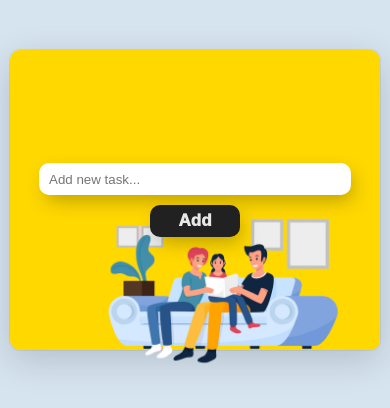
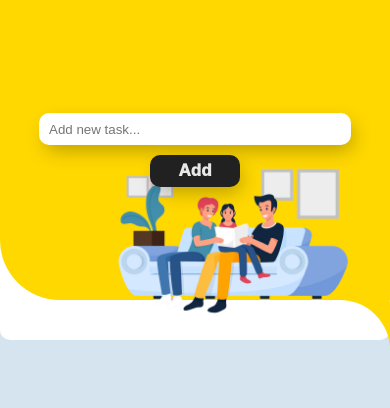
Before and after one commit to dradisic21/ToDoList, a React (Create React App) app: page / in a window 390 px wide. Shown: the top 408 px of the page. Built offline with nearby package versions, Linux system fonts and the light colour scheme.

Commit message:
Add files via upload
design fixes

```diff
--- a/src/components/ToDoForm/ToDoForm.jsx
+++ b/src/components/ToDoForm/ToDoForm.jsx
@@ -15,8 +15,10 @@ export function ToDoForm({ addTask }) {
   }
 
   return (
+    <>
+
     <div className="container-box">
-
+    <div className="box"></div>
       <form onSubmit={handleSubmit} className="form-field">
         <Input
           type="text"
@@ -30,5 +32,7 @@ export function ToDoForm({ addTask }) {
         <img src="./assets/background.png" alt=""/>
       </div>
     </div>
+    </>
+
   );
 }
--- a/src/styles/Button.scss
+++ b/src/styles/Button.scss
@@ -88,3 +88,23 @@
     outline: none;
   }
 }
+
+@media (max-width: 615px) {
+  .delete-button:hover {
+    width: 40px;
+    border-radius: 50%;
+    background-color: rgb(20, 20, 20);
+    align-items: center;
+
+    .delete-svgIcon {
+      width: 15px;
+      transform: translateY(0%);
+    }
+
+    &::before {
+      display: none;
+      opacity: 0;
+      transform: translateY(0px);
+    }
+  }
+}
--- a/src/styles/ToDoForm.scss
+++ b/src/styles/ToDoForm.scss
@@ -3,23 +3,24 @@
   max-width: 600px;
   height: 300px;
   border-radius: 10px;
-  box-shadow: rgba(0, 0, 0, 0.16) 0px 10px 36px 0px,
-    rgba(0, 0, 0, 0.06) 0px 0px 0px 1px;
   display: flex;
   justify-content: center;
   align-items: center;
-  margin: 10px auto;
   position: relative;
+  background-color: #FFD800;
+  border-radius: 0 0 0 60px;
 
   &::before {
     content: "";
     position: absolute;
-    top: 0;
-    left: 0;
-    width: 100%;
-    height: 100%;
-    background-color: #FFD800;
-    border-radius: 10px;
+    background-color: transparent;
+    top: 300px;
+    right: 0;
+    height: 90px;
+    width: 50px;
+    border-top-right-radius: 60px;
+    box-shadow: 0 -45px 0 0 #FFD800;
+
     }
     .img-box {
       position: absolute;
--- a/src/styles/ToDoList.scss
+++ b/src/styles/ToDoList.scss
@@ -1,3 +1,6 @@
+.container-list{
+  padding: 20px 10px;
+
   .task-box {
     width: 100%;
     max-width: 600px;
@@ -107,6 +110,7 @@
             left: calc(100% - 35px + 10px);
           }
         }
+
         .delete-task {
           position: absolute;
           right: 10px;
@@ -138,9 +142,15 @@
 
     }
   }
+}
 
 @media screen and (max-width: 615px) {
+  .content-task {
     .task-text {
-    width: 150px;
+      width: 200px;
+    }
+    .check-list {
+      right: 55px !important;
     }
   }
+}
--- a/src/styles/ToDoListPage.scss
+++ b/src/styles/ToDoListPage.scss
@@ -1,11 +1,7 @@
 .container-main {
-    padding: 40px 0 50px;
+    background-color: white;
+    width: 100%;
+    max-width: 600px;
     margin: 0 auto;
+    border-radius: 0 0 10px 10px;
 }
-
-@media screen and (max-width: 615px) {
-    .container-main {
-        margin-left: 10px;
-        margin-right: 10px;
-    }
-}
```
Also changed, not shown: src/App.css (line endings or trailing spaces). Lines whose indentation alone changed are shown as unchanged.
